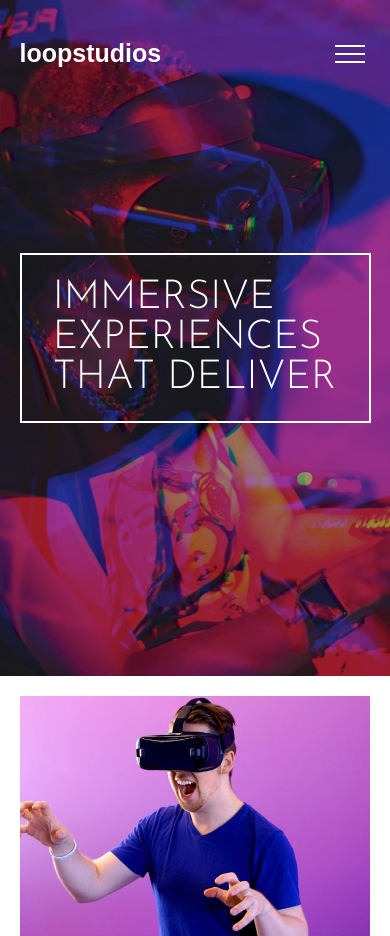
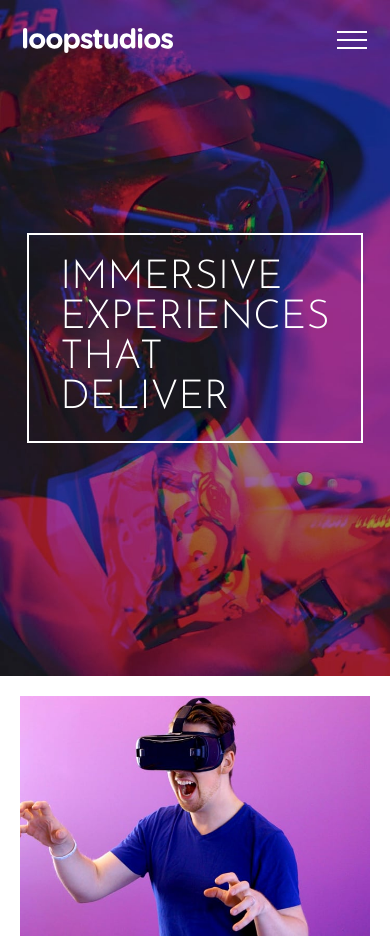
Before and after one commit to jpyepez/01_loopstudios_landing_page, a plain HTML site: page index.html in a window 390 px wide. Shown: the top 936 px of the page. Drawn offline with Linux system fonts and the light colour scheme.

Commit message:
added hamburger

```diff
--- a/index.html
+++ b/index.html
@@ -13,12 +13,13 @@
 
   <header>
     <div>
-      <h3>loopstudios</h3>
+      <img src="images/logo.svg">
     </div>
-    <div class="nav-ham">
-      <div class="nav-ham__line"></div>
-      <div class="nav-ham__line"></div>
-      <div class="nav-ham__line"></div>
+    <input type="checkbox" name="menu-state" id="menu-state">
+    <div class="menu-toggle">
+      <label for="menu-state">
+        <div class="menu-toggle__line"></div>
+      </label>
     </div>
   </header>
 
--- a/style.css
+++ b/style.css
@@ -37,39 +37,85 @@ html, body {
 
 header {
     width: 100%;
+    height: 8rem;
 
     display: flex;
     flex-flow: row nowrap;
     justify-content: space-between;
+    align-items: center;
 
     position: absolute;
 }
 
-h3 {
-    margin: 0;
-    font-size: 2.5em;
-    color: var(--white);
+header > div:first-child {
+    width: 15rem;
+    margin-left: 6%;
+
 }
 
-header > div:first-child {
-    margin: 10% 5%;
+header img {
+    width: 100%;
+    height: auto;
+    padding: 0;
+    margin-top: 3px;
+}
+
+[type="checkbox"] {
+    display: none;
+}
+
+.menu-toggle {
+    width: 30px;
+    margin-right: 6%;
+
     display: flex;
     flex-flow: column nowrap;
-    justify-content: left;
+    justify-content: center;
     align-items: center;
 }
 
-.nav-ham {
-    margin: 10% 5%;
+.menu-toggle__line {
+    width: 30px;
+    height: 2px;
+    position: relative;
+
+    background-color: var(--white);
+
+    transition: transform .3s, top .2s;
 }
 
-.nav-ham__line {
+.menu-toggle__line::before,
+.menu-toggle__line::after {
     width: 30px;
     height: 2px;
-
-    margin: 6px;
+    display: block;
+    position: absolute;
+    content: "";
 
     background-color: var(--white);
+    transition: transform .3s, top .2s;
+}
+
+.menu-toggle__line::before {
+    top: -8px;
+}
+
+.menu-toggle__line::after {
+    top: 8px;
+}
+
+[type="checkbox"]:checked + .menu-toggle > label > .menu-toggle__line {
+    transform: rotate(-45deg);
+}
+
+[type="checkbox"]:checked + .menu-toggle > label > .menu-toggle__line::before {
+    top: 0;
+    transform: rotate(90deg);
+}
+
+[type="checkbox"]:checked + .menu-toggle > label > .menu-toggle__line::after {
+    top: 0;
+    transform: rotate(90deg);
 }
 
 .hero {
@@ -84,7 +130,7 @@ header > div:first-child {
 h1 {
     position: absolute;
     padding: 6% 8%;
-    margin: 5%;
+    margin: 10%;
 
     text-transform: uppercase;
     font-family: 'Josefin Sans', sans-serif;
```
